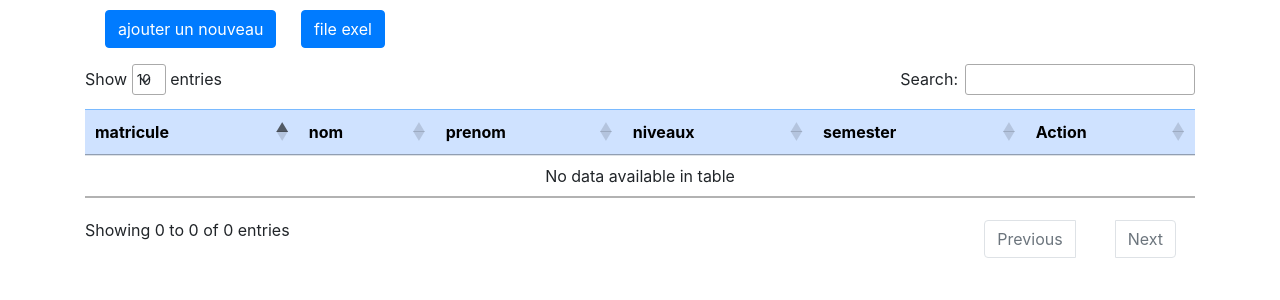
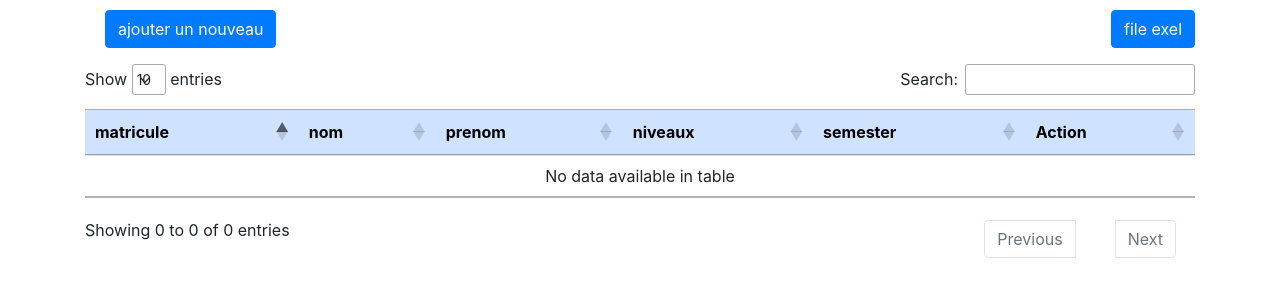
Before and after one commit to sid7med/projet-integrateur, a PHP site: the page made by PROJET INTEGRATEUR/admin/gestion des étudiants/index.php in a window 1280 px wide. Shown: the part 110-410 px from the top of the page. Run offline with PHP 8.4, Linux system fonts and the light colour scheme; data that the repository does not hold is empty; some libraries are stand-ins or nearby versions.

Commit message:
new vertion

```diff
--- a/PROJET INTEGRATEUR/admin/gestion des étudiants/index.php
+++ b/PROJET INTEGRATEUR/admin/gestion des étudiants/index.php
@@ -20,6 +20,9 @@ include "nav.php";
   <link rel="stylesheet" href="https://cdn.datatables.net/2.0.5/css/dataTables.bootstrap4.css">
 
   <title>PHP CRUD Application</title>
+  <style>
+
+  </style>
 </head>
 
 <body>
@@ -35,9 +38,10 @@ include "nav.php";
     </div>';
     }
     ?>
-    <a href="add-new.php" class="btn btn-primary mb-3">ajouter un nouveau</a>
+    <div class="d-flex justify-content-between " >
+    <a href="add-new.php" class="btn btn-primary mb-3 ">ajouter un nouveau</a>
     <a   onClick="tableToExcel()" class="btn btn-primary mb-3">file exel</a>
-
+</div>
     <table id="example" class="table table-hover text-center">
       <thead class="table-primary">
         <tr>
```
